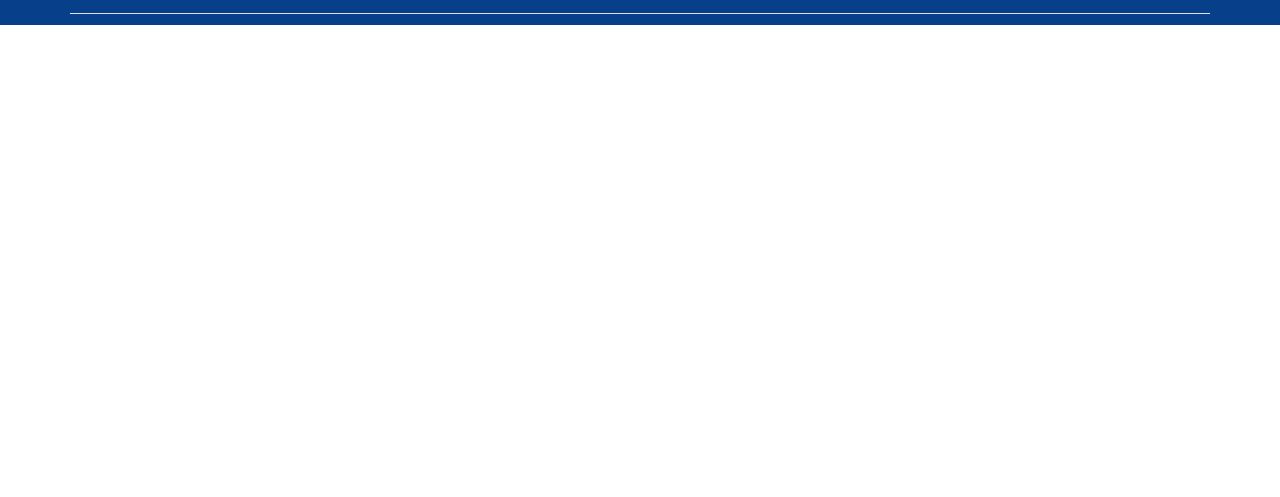
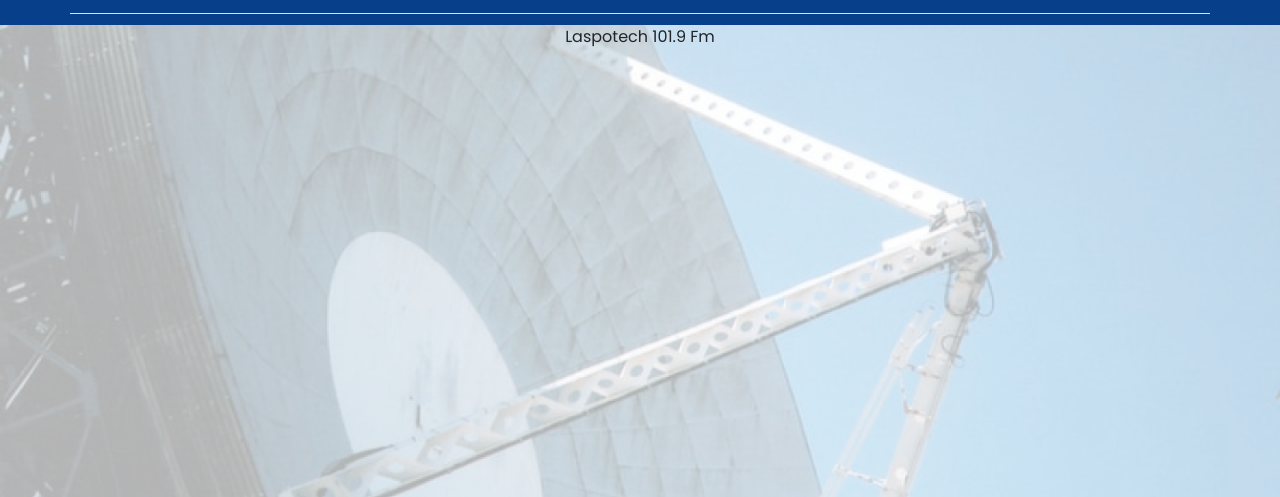
Before and after one commit to monyasau/Laspotech-radio, a plain HTML site: page index.html in a window 1280 px wide. Shown: the part 73-570 px from the top of the page. Drawn offline with Linux system fonts and the light colour scheme.

Commit message:
progress: working on welcome screen

```diff
--- a/index.html
+++ b/index.html
@@ -44,10 +44,10 @@
         </div>
       </nav>
     </section>
-    <!-- <section class="firstsect">
-        <div class="firstsecttextcont">
-      <span class="firstsectheader">Laspotech 101.9 Fm</span>
-      <span class="wearemusic">WE ARE MUSIC</span>
+    <section class="firstsect">
+        <div class="firstsecttextcont justify-content-center">
+      <div class="ftext-center">Laspotech 101.9 Fm</div>
+      <!-- <span class="wearemusic">WE ARE MUSIC</span> -->
         </div>
       <div class="twittercircle">
           <img src="/assets/twitter.png" alt="">
@@ -58,7 +58,7 @@
       <div class="insta-cont">
           <img src="/assets/instagram.png" alt="">
       </div>
-    </section> -->
+    </section>
     <!-- https://www.google.com/search?q=how+to+submit-a-form-without-page-refresh-using-javascript&rlz=1C1GGRV_enNG916NG916&oq=how+to+submit-a-form-without-page-refresh-using-javascript&aqs=chrome..69i57.10090j0j4&sourceid=chrome&ie=UTF-8
     https://wholesale.vasiti.com/signup
     https://discord.com/invite/dKknDrv
```
